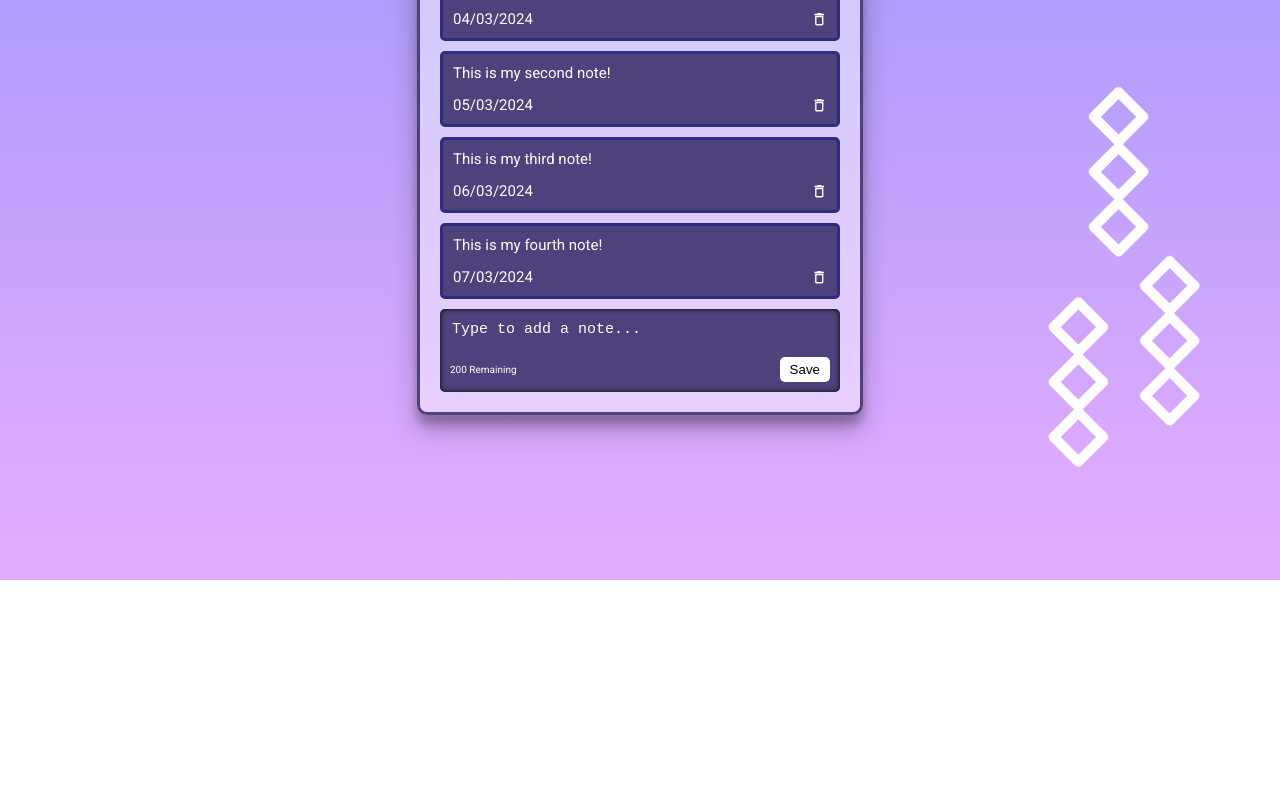
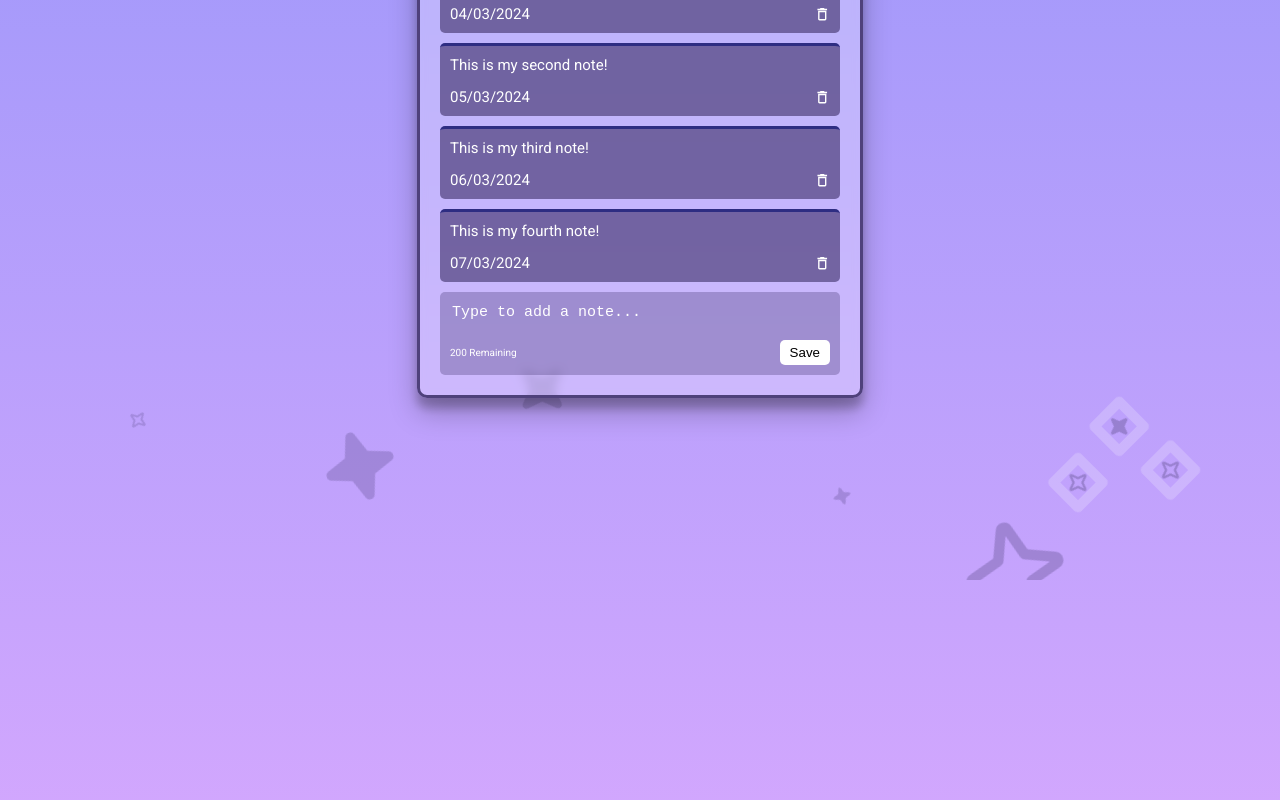
Before and after one commit to DavidVida1/React-Notes-App, a React (Vite) app in the folder React-Notes-App/: page / in a window 1280 px wide. Shown: the part 220-1020 px from the top of the page. Before the commit the page ends 800 px from the top, so only its background shows below. Built offline with nearby package versions, Linux system fonts and the light colour scheme.

Commit message:
background over

```diff
--- a/React-Notes-App/src/App.jsx
+++ b/React-Notes-App/src/App.jsx
@@ -2,15 +2,23 @@ import React, { useState, useEffect } from "react";
 import { nanoid } from "nanoid";
 import NotesList from "./components/NotesList";
 import GlobalStyles from "./GlobalStyles";
-import Header from "./Header";
+import Header from "./components/Header";
 import "./style.css";
-
 import styled from "styled-components";
+import { PiStarFourBold } from "react-icons/pi";
+import { PiStarFourFill } from "react-icons/pi";
+import Background from "./components/Background";
 
 const App = () => {
   const [searchText, setSearchText] = useState("");
   const [darkMode, setDarkMode] = useState(false);
-  const [notes, setNotes] = useState([
+  const [notes, setNotes] = useState(() => {
+    const savedNotes = JSON.parse(localStorage.getItem("react-note-app-data"));
+    if (savedNotes) {
+      return savedNotes;
+    }
+
+    return [
       {
         id: nanoid(),
         text: "This is my first note!",
@@ -31,7 +39,8 @@ const App = () => {
         text: "This is my fourth note!",
         date: "07/03/2024",
       },
-  ]);
+    ];
+  });
 
   /***************Adds Note*************/
   const addNote = (text) => {
@@ -57,6 +66,11 @@ const App = () => {
     setNotes(newNotes);
   };
 
+  /*************** Saving LocalStorage *************/
+  useEffect(() => {
+    localStorage.setItem("react-note-app-data", JSON.stringify(notes));
+  }, [notes]);
+
   return (
     <AppContainer className={`${darkMode && "darkMode"}`}>
       <Header handleToggleDarkMode={setDarkMode} />
@@ -70,17 +84,7 @@ const App = () => {
         handleAddNote={addNote}
         handleDeleteNote={deleteNote}
       />
-      <aside className="diamonds">
-        <div id="diamond1"></div>
-        <div id="diamond1"></div>
-        <div id="diamond1"></div>
-        <div id="diamond2"></div>
-        <div id="diamond2"></div>
-        <div id="diamond2"></div>
-        <div id="diamond3"></div>
-        <div id="diamond3"></div>
-        <div id="diamond3"></div>
-      </aside>
+      <Background />
     </AppContainer>
   );
 };
@@ -88,7 +92,7 @@ const App = () => {
 export default App;
 
 const AppContainer = styled.section`
-  height: 100vh;
+  min-height: 100vh;
   width: 100%;
   background: linear-gradient(to bottom, #9c97fa, #e6adff);
 
@@ -100,66 +104,4 @@ const AppContainer = styled.section`
       rgba(230, 173, 255, 1) 100%
     );
   }
-
-  .diamonds {
-    position: absolute;
-    display: flex;
-    flex-direction: column;
-    gap: 10px;
-    bottom: 0px;
-    right: 40px;
-    animation: float 10s ease-in-out infinite;
-    z-index: -0;
-
-    #diamond1 {
-      width: 25px;
-      height: 25px;
-      border: 10px solid var(--color-white);
-      background-color: transparent;
-      border-radius: 5px;
-      rotate: 45deg;
-      position: relative;
-      bottom: -20px;
-      right: 100px;
-      animation: float 5s ease-in-out infinite;
-    }
-
-    #diamond2 {
-      width: 25px;
-      height: 25px;
-      border: 10px solid var(--color-white);
-      background-color: transparent;
-      border-radius: 5px;
-      rotate: 45deg;
-      position: relative;
-      bottom: -35px;
-      right: 60px;
-      animation: float 4s ease-in-out infinite;
-    }
-    #diamond3 {
-      width: 25px;
-      height: 25px;
-      border: 10px solid var(--color-white);
-      background-color: transparent;
-      border-radius: 5px;
-      rotate: 45deg;
-      position: relative;
-      bottom: 100px;
-      right: 140px;
-      animation: float 6s ease-in-out infinite;
-    }
-    @keyframes float {
-      0% {
-        transform: translatey(0px);
-      }
-
-      50% {
-        transform: translatey(-20px);
-      }
-
-      100% {
-        transform: translatey(0px);
-      }
-    }
-  }
 `;
--- a/React-Notes-App/src/GlobalStyles.js
+++ b/React-Notes-App/src/GlobalStyles.js
@@ -99,16 +99,18 @@ video {
   --color-grey: rgba(60, 68, 76, 0.85);
   --color-grey2: rgba(125, 125, 125, 0.5);
   --color-white: rgba(255, 255, 255, 1);
-  --color-white2: rgba(255, 255, 255, 0.45);
+  --color-white2: rgba(255, 255, 255, 0.25);
+  --color-white3:rgba(255, 255, 255, 0.2);
   --color-black: rgba(0, 0, 0, 1);
-  --color-purple: #4f417b;
-  --border: #2e2d82;
+  --color-purple: rgba(79, 65, 123,0.7);
+  --color-purple2:rgba(79, 65, 123, 0.35);
+  --border-note: rgba(46, 45, 130,1);
+  --border-noteList: rgba(79, 65, 123,1);
   --box-shadow: rgba(0, 0, 0, 0.25) 0px 14px 28px,
     rgba(0, 0, 0, 0.22) 0px 10px 10px;
   --b-radius1: 5px;
   --b-radius2:10px;
       font-size:62.5%;
-
     }
 
 
--- a/React-Notes-App/src/components/AddNote.jsx
+++ b/React-Notes-App/src/components/AddNote.jsx
@@ -43,17 +43,15 @@ const AddNote = ({ handleAddNote }) => {
 export default AddNote;
 
 const AddNoteContainer = styled.section`
-  box-shadow: inset 0 0 5px black;
-
   &.note.new {
-    background-color: var(--color-purple);
+    background-color: var(--color-purple2);
   }
 
   & textarea {
     border: none;
     resize: none;
     color: var(--color-white);
-    background-color: var(--color-purple);
+    background-color: transparent;
     font-size: 1.5rem;
 
     &:focus {
--- /dev/null
+++ b/React-Notes-App/src/components/Background.jsx
@@ -0,0 +1,191 @@
+import React from "react";
+import styled from "styled-components";
+import { PiStarFourBold } from "react-icons/pi";
+import { PiStarFourFill } from "react-icons/pi";
+
+const Background = () => {
+  return (
+    <BackgroundWrapper>
+      <section className="diamonds">
+        <PiStarFourFill id="diamond1" />
+        <PiStarFourBold id="diamond2" />
+        <PiStarFourBold id="diamond3" />
+      </section>
+
+      <section className="stars">
+        <PiStarFourFill />
+        <PiStarFourBold />
+        <PiStarFourFill />
+        <PiStarFourFill />
+        <PiStarFourFill />
+        <PiStarFourBold />
+        <PiStarFourFill />
+        <PiStarFourBold />
+        <PiStarFourBold />
+        <PiStarFourFill />
+      </section>
+    </BackgroundWrapper>
+  );
+};
+
+export default Background;
+
+const BackgroundWrapper = styled.section`
+  width: 100%;
+  height: 100vh;
+
+  .diamonds {
+    position: absolute;
+    display: flex;
+    flex-direction: column;
+    color: var(--color-purple2);
+    gap: 10px;
+    bottom: 0px;
+    right: 40px;
+    animation: float 10s ease-in-out infinite;
+
+    #diamond1 {
+      width: 25px;
+      height: 25px;
+      border: 10px solid var(--color-white3);
+      background-color: transparent;
+      border-radius: 5px;
+      rotate: 45deg;
+      position: relative;
+      bottom: 0px;
+      right: 100px;
+      animation: float 5s ease-in-out infinite;
+    }
+
+    #diamond2 {
+      width: 25px;
+      height: 25px;
+      border: 10px solid var(--color-white3);
+      background-color: transparent;
+      border-radius: 5px;
+      rotate: 45deg;
+      position: relative;
+      bottom: 0px;
+      right: 60px;
+      animation: float 4s ease-in-out infinite;
+    }
+    #diamond3 {
+      width: 25px;
+      height: 25px;
+      border: 10px solid var(--color-white3);
+      background-color: transparent;
+      border-radius: 5px;
+      rotate: 45deg;
+      position: relative;
+      bottom: 55px;
+      right: 140px;
+      animation: float 6s ease-in-out infinite;
+    }
+    @keyframes float {
+      0% {
+        transform: translatey(0px);
+      }
+
+      50% {
+        transform: translatey(-20px);
+      }
+
+      100% {
+        transform: translatey(0px);
+      }
+    }
+  }
+
+  .stars {
+    position: absolute;
+    top: 0;
+    left: 0;
+    width: 100%;
+    height: 100%;
+    overflow: hidden;
+  }
+
+  .stars svg {
+    position: absolute;
+    display: block;
+    width: 20px;
+    height: 20px;
+    color: var(--color-purple2);
+    bottom: -150px;
+    animation: animate 25s linear infinite;
+  }
+  .stars svg:nth-child(1) {
+    left: 25%;
+    width: 80px;
+    height: 80px;
+    animation-delay: 0s;
+  }
+  .stars svg:nth-child(2) {
+    left: 10%;
+    width: 20px;
+    height: 20px;
+    animation-delay: 2s;
+    animation-duration: 12s;
+  }
+  .stars svg:nth-child(3) {
+    left: 70%;
+    width: 20px;
+    height: 20px;
+    animation-delay: 4s;
+  }
+  .stars svg:nth-child(4) {
+    left: 40%;
+    width: 60px;
+    height: 60px;
+    animation-delay: 0s;
+    animation-duration: 18s;
+  }
+  .stars svg:nth-child(5) {
+    left: 65%;
+    width: 20px;
+    height: 20px;
+    animation-delay: 0s;
+  }
+  .stars svg:nth-child(6) {
+    left: 75%;
+    width: 110px;
+    height: 110px;
+    animation-delay: 3s;
+  }
+  .stars svg:nth-child(7) {
+    left: 35%;
+    width: 150px;
+    height: 150px;
+    animation-delay: 7s;
+  }
+  .stars svg:nth-child(8) {
+    left: 50%;
+    width: 25px;
+    height: 25px;
+    animation-delay: 45s;
+  }
+  .stars svg:nth-child(9) {
+    left: 20%;
+    width: 15px;
+    height: 15px;
+    animation-delay: 35s;
+  }
+  .stars svg:nth-child(10) {
+    left: 80%;
+    width: 150px;
+    height: 150px;
+    animation-delay: 11s;
+  }
+  @keyframes animate {
+    0% {
+      opacity: 1;
+      border-radius: 0;
+      transform: translateY(0) rotate(0deg);
+    }
+    100% {
+      opacity: 0;
+      border-radius: 50%;
+      transform: translateY(-1000px) rotate(720deg);
+    }
+  }
+`;
--- a/React-Notes-App/src/Header.jsx
+++ b/React-Notes-App/src/components/Header.jsx
@@ -3,7 +3,6 @@ import styled from "styled-components";
 import { FaUser } from "react-icons/fa";
 import { IoMdAdd } from "react-icons/io";
 import { BsMoonStarsFill } from "react-icons/bs";
-import { BsMoonStars } from "react-icons/bs";
 
 const Header = ({ handleToggleDarkMode }) => {
   return (
@@ -25,6 +24,7 @@ const Header = ({ handleToggleDarkMode }) => {
 export default Header;
 
 const HeaderWrapper = styled.header`
+  position: relative;
   display: flex;
   justify-content: end;
   align-items: center;
@@ -34,6 +34,7 @@ const HeaderWrapper = styled.header`
   font-size: 3rem;
   gap: 10px;
   cursor: pointer;
+  z-index: 999;
 
   & :hover {
     scale: 1.1;
--- a/React-Notes-App/src/components/Note.jsx
+++ b/React-Notes-App/src/components/Note.jsx
@@ -23,7 +23,7 @@ const Note = ({ id, text, date, handleDeleteNote }) => {
 export default Note;
 
 const NoteContainer = styled.section`
-  border: 3px solid var(--border);
+  border-top: 3px solid var(--border-note);
   font-size: 1.5rem;
 
   & .noteFooter {
--- a/React-Notes-App/src/components/NotesList.jsx
+++ b/React-Notes-App/src/components/NotesList.jsx
@@ -29,6 +29,7 @@ export default NotesList;
 
 const NotesListContainer = styled.section`
   display: grid;
+  position: relative;
   grid-template-columns: repeat(auto-fit, minmax(250px, 1fr));
   grid-gap: 1rem;
   background: var(--color-white2);
@@ -38,8 +39,9 @@ const NotesListContainer = styled.section`
   border-radius: var(--b-radius2);
   margin: auto;
   width: 400px;
-  border: 3px solid var(--color-purple);
+  border: 3px solid var(--border-noteList);
   padding: 20px;
+  z-index: 999;
 
   & .title {
     color: var(--color-white);
--- a/React-Notes-App/src/components/SearchBar.jsx
+++ b/React-Notes-App/src/components/SearchBar.jsx
@@ -22,7 +22,7 @@ const SearchBarContainer = styled.section`
     background-color: var(--color-white);
     border-radius: var(--b-radius1);
     padding: 5px;
-    margin-bottom: 1.5em;
+    margin-bottom: 1rem;
   }
 
   &.search input {
```
Lines whose indentation alone changed are shown as unchanged.
